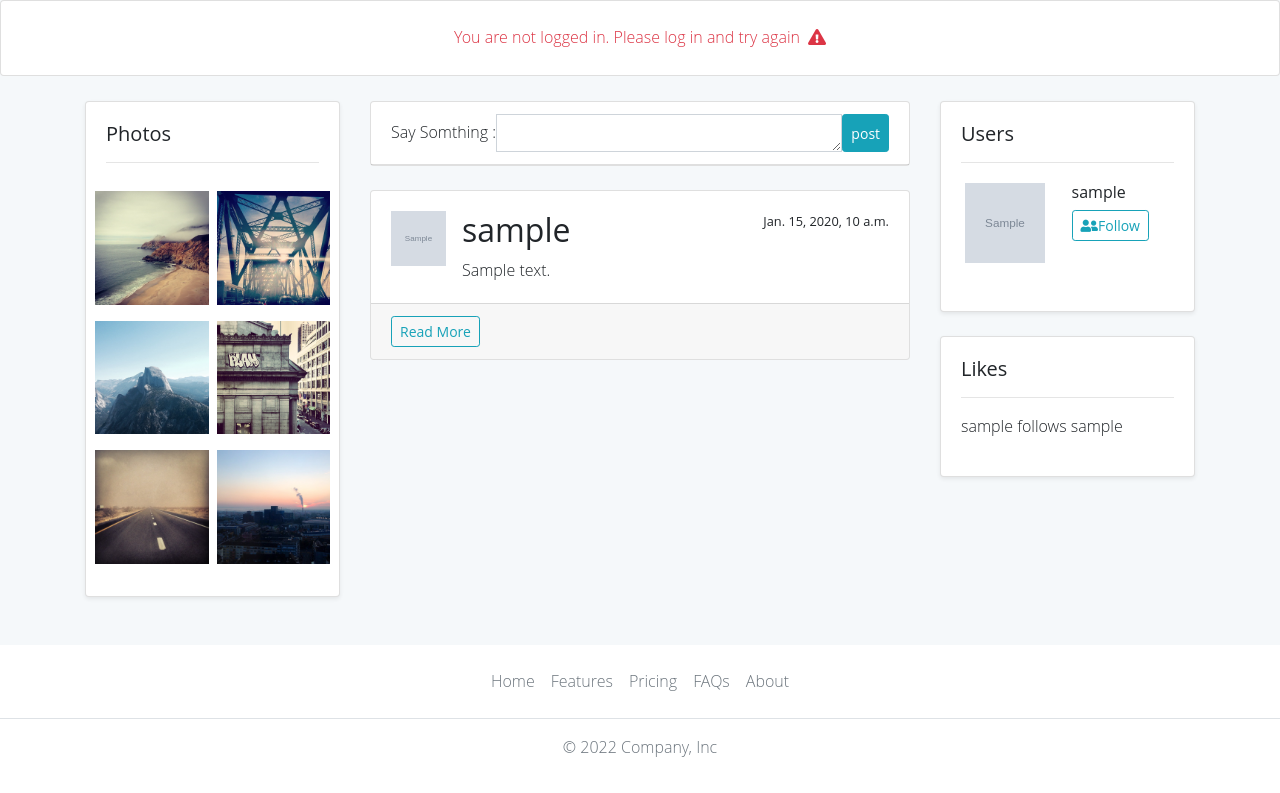
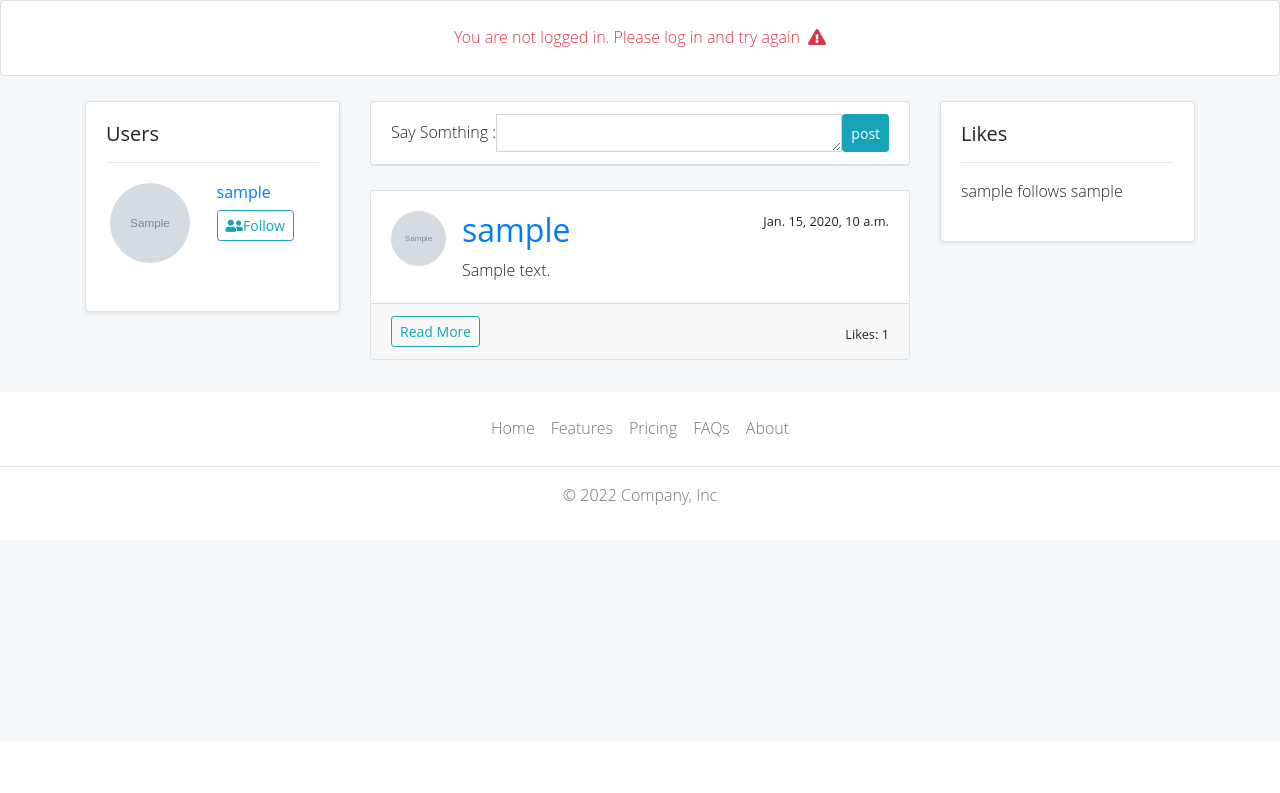
Before and after one commit to mohsensami/discuss, a Django app: page / in a window 1280 px wide. Shown: the part 58-851 px from the top of the page. After the commit the page ends 563 px from the top, so only its background shows below. Run offline with Django 4.2, Linux system fonts and the light colour scheme; tables that the repository leaves empty hold one stand-in row (values such as "Sample post"); grey boxes marked "Sample" are stand-in pictures; some libraries are stand-ins or nearby versions.

Commit message:
work on ui and urls

```diff
--- a/account/templates/account/profile.html
+++ b/account/templates/account/profile.html
@@ -45,7 +45,7 @@
     <img src="{{ user.profile.avatar.url }}" alt="img" width="55px" height="55px" class="rounded-circle mr-3">
 
     <div class="media-body">
-    <h2>{{ post.title }}</h2>
+    <!-- <h2><a href="{% url 'post:detail' post.id post.slug %}">{{ post.body }}</a></h2> -->
     <p class="card-text text-justify">
     {{ post.body }}
     </p>
@@ -59,6 +59,7 @@
 
     </div>
     <div class="card-footer">
+        <a href="{{ post.get_absolute_url }}" class="btn btn-outline-info card-link btn-sm">Read More</a>
       <a href="{% url 'post:delete' post.id %}" class="btn btn-outline-danger card-link btn-sm">Delete</a>
     </div>
 
--- a/post/templates/post/index.html
+++ b/post/templates/post/index.html
@@ -20,7 +20,7 @@
                   <div class="card card-left1 mb-4" >
                       <img src="img/photo-1455448972184-de647495d428.jpg" alt="" class="card-img-top img-fluid">
                       <div class="card-body text-center ">
-                          <img src="{{user.profile.avatar.url}}" alt="img" width="80px" height="80px">
+                          <img class="rounded-circle" src="{{user.profile.avatar.url}}" alt="img" width="80px" height="80px">
                           <h5 class="card-title">{{ request.user.username }}</h5>
                           <p class="card-text text-justify mb-2">{{ user.profile.bio }}</p>
                           <ul class="list-unstyled nav justify-content-around">
@@ -35,31 +35,26 @@
 
 {% endif %}
 
-                  <div class="card shadow-sm card-left3 mb-4">
 
+<div class="card shadow-sm mb-4">
     <div class="card-body">
-                          <h5 class="card-title">Photos<small class="ml-2"></small></h5>
+            <h5 class="card-title ">Users  </h5>
             <hr>
-                          <div class="row">
+            <div class="row no-gutters d-none d-lg-flex">
+                {% for user in users %}
                 <div class="col-6 p-1">
-                                  <a href="{% static 'img/left1.jpg' %}" data-lightbox="id" ><img src="{% static 'img/left1.jpg' %}" alt="img" class="img-fluid my-2"></a>
-                                  <a href="{% static 'img/left2.jpg' %}"data-lightbox="id"><img src="{% static 'img/left2.jpg' %}" alt="img" class="img-fluid my-2"></a>
-                                  <a href="{% static 'img/left3.jpg' %}"data-lightbox="id"><img src="{% static 'img/left3.jpg' %}" alt="img" class="img-fluid my-2"></a>
-
+                        <img src="{{user.profile.avatar.url}}" alt="img" width="80px" height="80px" class="mb-4 rounded-circle">
                 </div>
-
-
-                              <div class="col-6 p-1">
-                                      <a href="{% static 'img/left4.jpg' %}"data-lightbox="id"><img src="{% static 'img/left4.jpg' %}" alt="img" class="img-fluid my-2"></a>
-                                      <a href="{% static 'img/left5.jpg' %}"data-lightbox="id"><img src="{% static 'img/left5.jpg' %}" alt="img" class="img-fluid my-2"></a>
-                                      <a href="{% static 'img/left6.jpg' %}"data-lightbox="id"><img src="{% static 'img/left6.jpg' %}" alt="img" class="img-fluid my-2"></a>
-
+                <div class="col-6 p-1 text-left">
+                    <h6><a href="{% url 'account:profile' user.id  %}">{{ user.username }}</a></h6>
+                    <a href="#" class="btn btn-outline-info btn-sm mb-3"><i class="fas fa-user-friends"></i>Follow </a>
                 </div>
-
+                {% endfor %}
             </div>
 
     </div>
 </div>
+
               </div>
           </div>
 
@@ -96,11 +91,11 @@
 <div class="card-body">
 
 <div class="media">
-<img src="{{post.user.profile.avatar.url}}" alt="img" width="55px" height="55px" class="mr-3">
+<img src="{{post.user.profile.avatar.url}}" alt="img" width="55px" height="55px" class="mr-3 rounded-circle">
 
 
 <div class="media-body">
-<h2>{{ post.user.username }}</h2>
+<h2><a href="{% url 'account:profile' post.user.id  %}">{{ post.user.username }}</a></h2>
 <p class="card-text text-justify">
 {{ post.body|truncatewords:20 }}
 </p>
@@ -117,9 +112,8 @@
     <a href="{{ post.get_absolute_url }}" class="btn btn-outline-info card-link btn-sm">Read More</a>
   {% if request.user.is_authenticated and post.user.id == request.user.id %}
     <a href="{% url 'post:delete' post.id %}" class="btn btn-outline-danger card-link btn-sm">Delete</a>
-
-
   {% endif %}
+  <small class="float-right pt-2">Likes: {{ post.like_count }}</small>
 </div>
 
 
@@ -155,28 +149,7 @@
 
 
 
-        <div class="card shadow-sm mb-4">
-            <div class="card-body">
-                    <h5 class="card-title ">Users  </h5>
-                    <hr>
-                    <div class="row no-gutters d-none d-lg-flex">
-                        {% for user in users %}
-                        <div class="col-6 p-1">
-                                <img src="{{user.profile.avatar.url}}" alt="img" width="80px" height="80px" class="mb-4">
 
-
-
-                        </div>
-                        <div class="col-6 p-1 text-left">
-                            <h6>{{ user.username }}</h6>
-                            <a href="#" class="btn btn-outline-info btn-sm mb-3"><i class="fas fa-user-friends"></i>Follow </a>
-
-                        </div>
-                        {% endfor %}
-                    </div>
-
-            </div>
-</div>
 
             <div class="card shadow-sm mb-4">
                 <div class="card-body">
--- a/templates/base.html
+++ b/templates/base.html
@@ -10,8 +10,8 @@
 <link rel="stylesheet" href="{% static 'css/style.css' %}">
 
 <!------------------LIght BOx for Gallery-------------->
-<link rel="stylesheet" href="{% static 'css/lightbox.min.css' %}">
-<script type="text/javascript" src="{% static 'js/lightbox-plus-jquery.min.js' %}"></script>
+<!-- <link rel="stylesheet" href="{% static 'css/lightbox.min.css' %}"> -->
+<!-- <script type="text/javascript" src="{% static 'js/lightbox-plus-jquery.min.js' %}"></script> -->
 <!------------------LIght BOx for Gallery-------------->
 <title>Social</title>
 </head>
```
Lines whose indentation alone changed are shown as unchanged.
